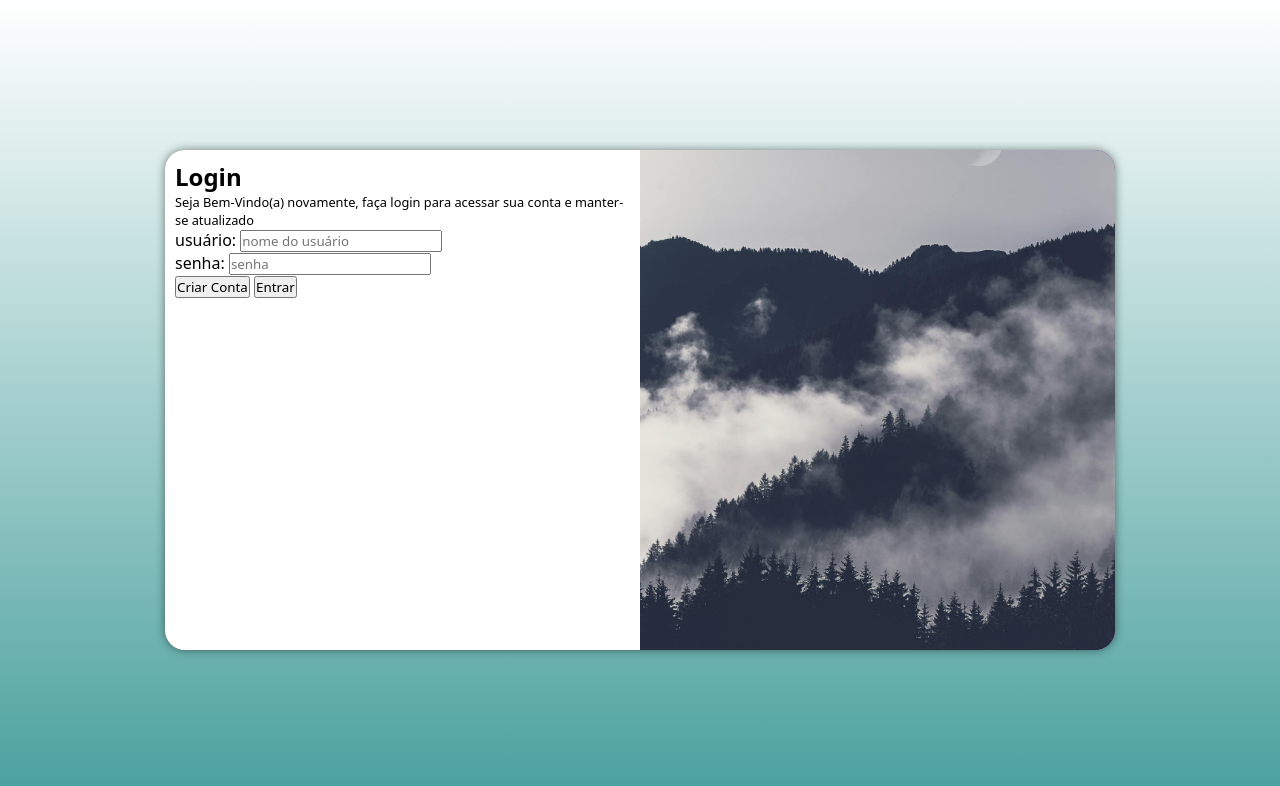
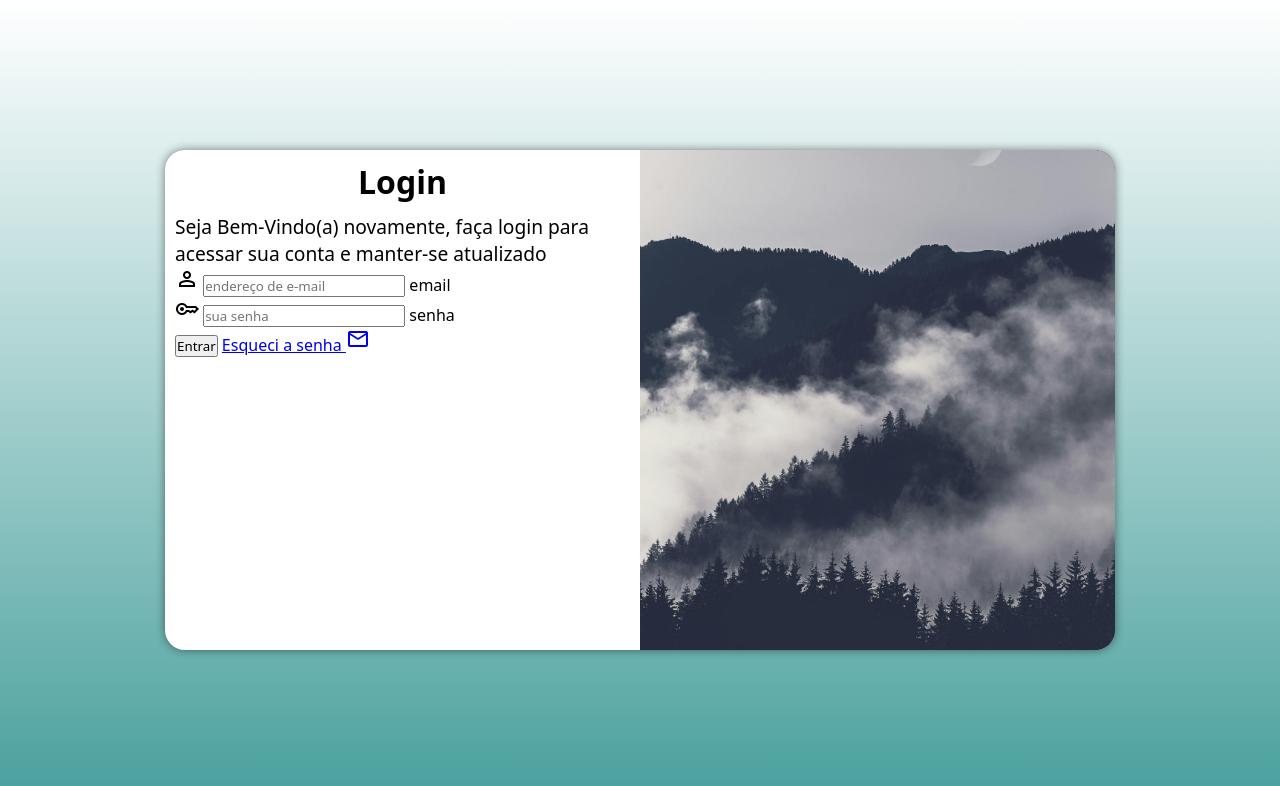
Before and after one commit to Eynng/projeto-login, a plain HTML site: page index.html in a window 1280 px wide. Drawn offline with nearby package versions, Linux system fonts and the light colour scheme.

Commit message:
Capítulo 26 Aula 04 – Criando o formulário de login

```diff
--- a/estilos/media-query.css
+++ b/estilos/media-query.css
@@ -57,4 +57,12 @@ Tv: acima de 1200px
     width: 50%;
   }
 
+  div#formulario > h2 {
+    font-size: 2em;
+  }
+
+  div#formulario > p {
+  font-size: 1.2em;
 }
+
+}
--- a/estilos/style.css
+++ b/estilos/style.css
@@ -63,7 +63,7 @@ section#login > div#formulario {
   padding: 10px;
 }
 
-div#formulario > h1 {
+div#formulario > h2 {
   text-align: center;
   margin-bottom:  10px;
 
--- a/index.html
+++ b/index.html
@@ -3,6 +3,7 @@
 <head>
   <meta charset="UTF-8">
   <meta name="viewport" content="width=device-width, initial-scale=1.0">
+  <link href="https://fonts.googleapis.com/css2?family=Material+Symbols+Outlined" rel="stylesheet" />
   <link rel="stylesheet" href="estilos/style.css">
   <link rel="stylesheet" href="estilos/media-query.css">
   <title>Login</title>
@@ -21,28 +22,34 @@
         <!--Aqui vai o formulário-->
 
         <h2>Login</h2>
+
         <p>Seja Bem-Vindo(a) novamente, faça login para acessar sua conta e manter-se atualizado</p>
 
         <form action="login.php" method="post" autocomplete="on">
 
-          <div>
+          <div class="campo">
 
-            <label for="iusuario">usuário:</label>
-            <input type="text" name="usuario" id="iusuario" placeholder="nome do usuário" autocomplete="username">
+            <span class="material-symbols-outlined">person</span>
+            <input type="email" name="login" id="ilogin" placeholder="endereço de e-mail" autocomplete="email" required maxlength="30">
+            <label for="ilogin" >email</label>
+
+          </div>
+
+          <div class="campo">
+
+            <span class="material-symbols-outlined">key</span>
+            <input type="password" name="senha" id="isenha" placeholder="sua senha" autocomplete="current-password" required minlength="6" maxlength="20">
+
+            <label for="isenha">senha</label>
 
           </div>
 
           <div>
 
-            <label for="isenha">senha:</label>
-            <input type="password" name="senha" id="isenha" placeholder="senha" autocomplete="current-password">
-
-          </div>
-
-          <div>
-
-            <input id="botao" type="reset" value="Criar Conta">
             <input id="botao" type="submit" value="Entrar">
+            <a href="esqueci.html">
+              Esqueci a senha <i class="material-symbols-outlined">mail</i>
+            </a>
 
           </div>
 
```
